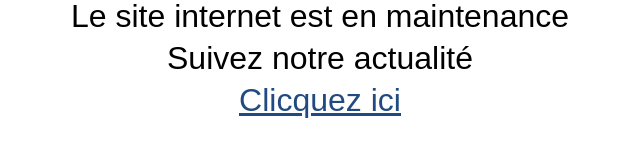
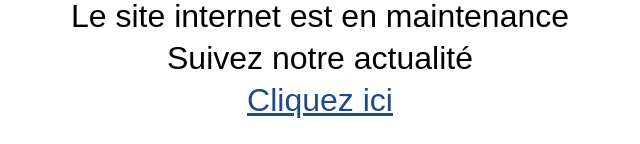
Before and after one commit to mohammed266392/kipostout-projet, an Angular app: page / in a window 1280 px wide. Shown: the top 144 px of the page, without its empty margins (320-960 px from the left). Built offline with nearby package versions, Linux system fonts and the light colour scheme.

Commit message:
correction orthographe

```diff
--- a/src/app/app.component.html
+++ b/src/app/app.component.html
@@ -10,7 +10,7 @@
     <h2 class="description"> Suivez notre actualité</h2>
     <div class="log_instagram">
       <a href="https://instagram.com/kiposetou_menuiserie?igshid=YmMyMTA2M2Y=">
-        <p class="cliquez">Clicquez ici</p>
+        <p class="cliquez">Cliquez ici</p>
       </a>
       <a href="https://instagram.com/kiposetou_menuiserie?igshid=YmMyMTA2M2Y=">
         <img class="logo2" src="../assets/instagram.png" alt="">
```
